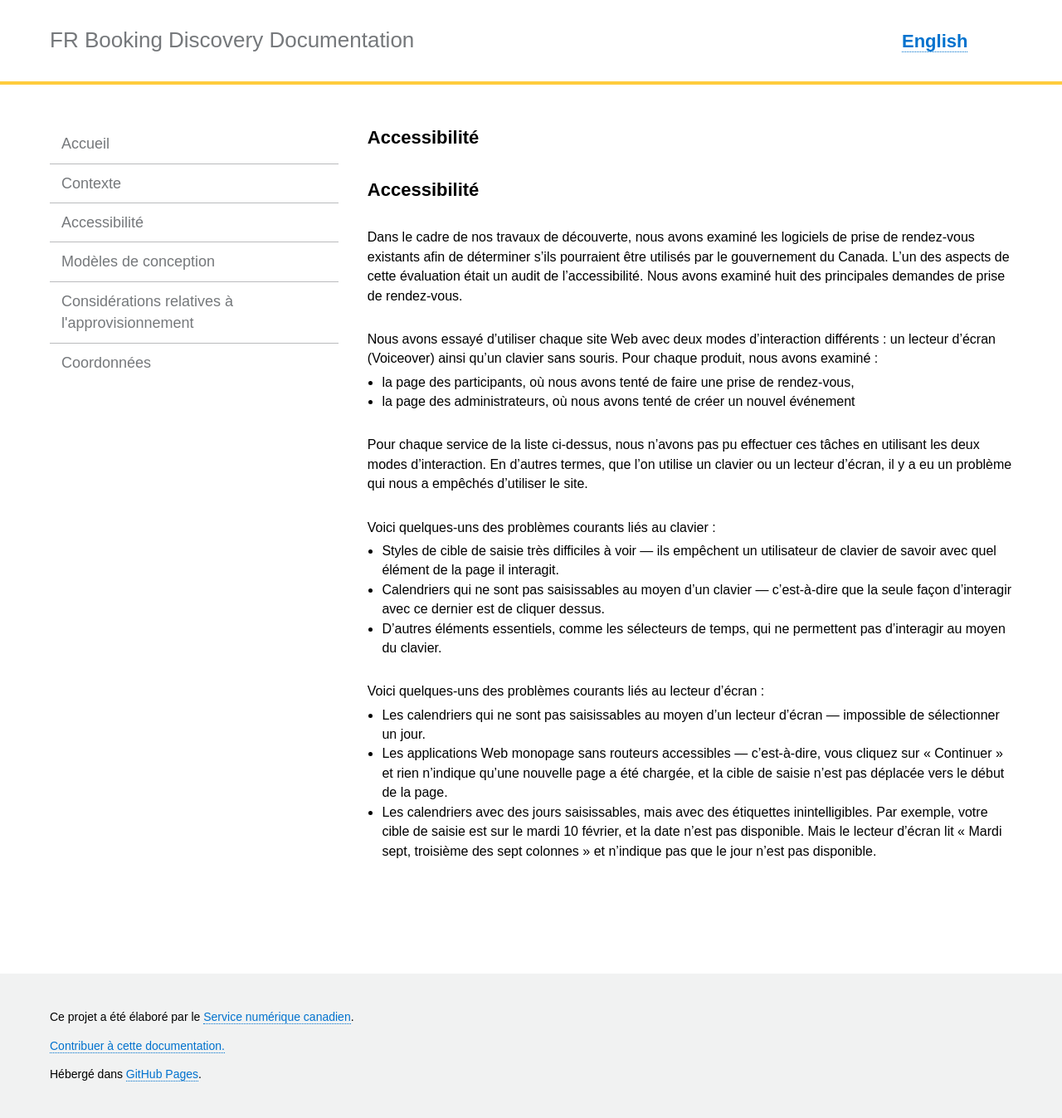
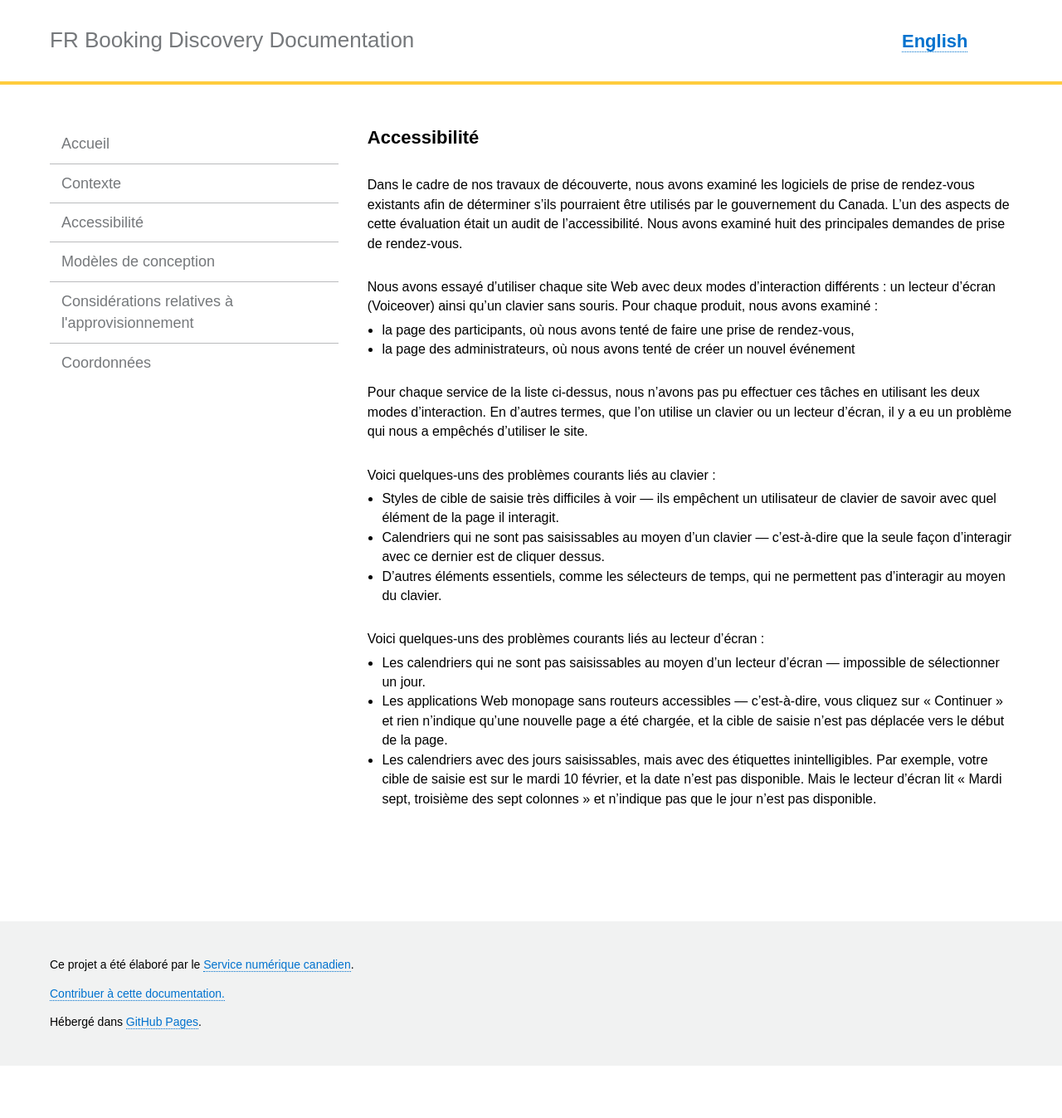
Before and after one commit to cds-snc/booking-documentation, a Jekyll site: the page built from _pages/fr/accessibilite.md, in a window 1280 px wide. Shown: the whole page at 83% size. Built offline with Jekyll 4.4.1, drawn with Linux system fonts in a browser that asks for light colours; after the commit the page ends 1284 px from its top, so only the background shows below that.

Commit message:
Update accessibilite.md
Updating heading

```diff
--- a/_pages/fr/accessibilite.md
+++ b/_pages/fr/accessibilite.md
@@ -5,8 +5,6 @@ lang: fr
 permalink: "/accessibilite/"
 trans_url: "/accessibility/"
 ---
-
-## Accessibilité
 
 Dans le cadre de nos travaux de découverte, nous avons examiné les logiciels de prise de rendez-vous existants afin de déterminer s’ils pourraient être utilisés par le gouvernement du Canada. L’un des aspects de cette évaluation était un audit de l’accessibilité. Nous avons examiné huit des principales demandes de prise de rendez-vous.
 
```
